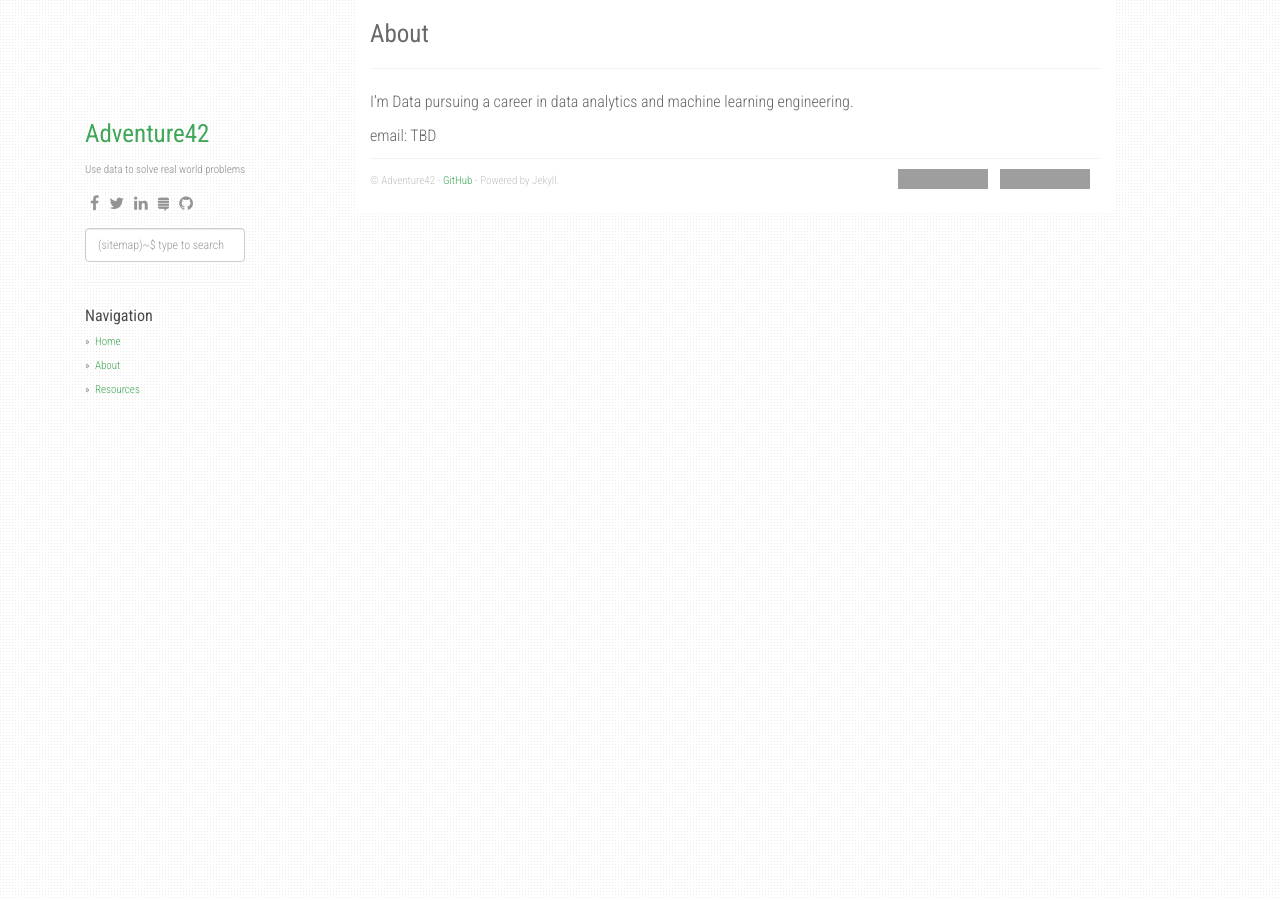
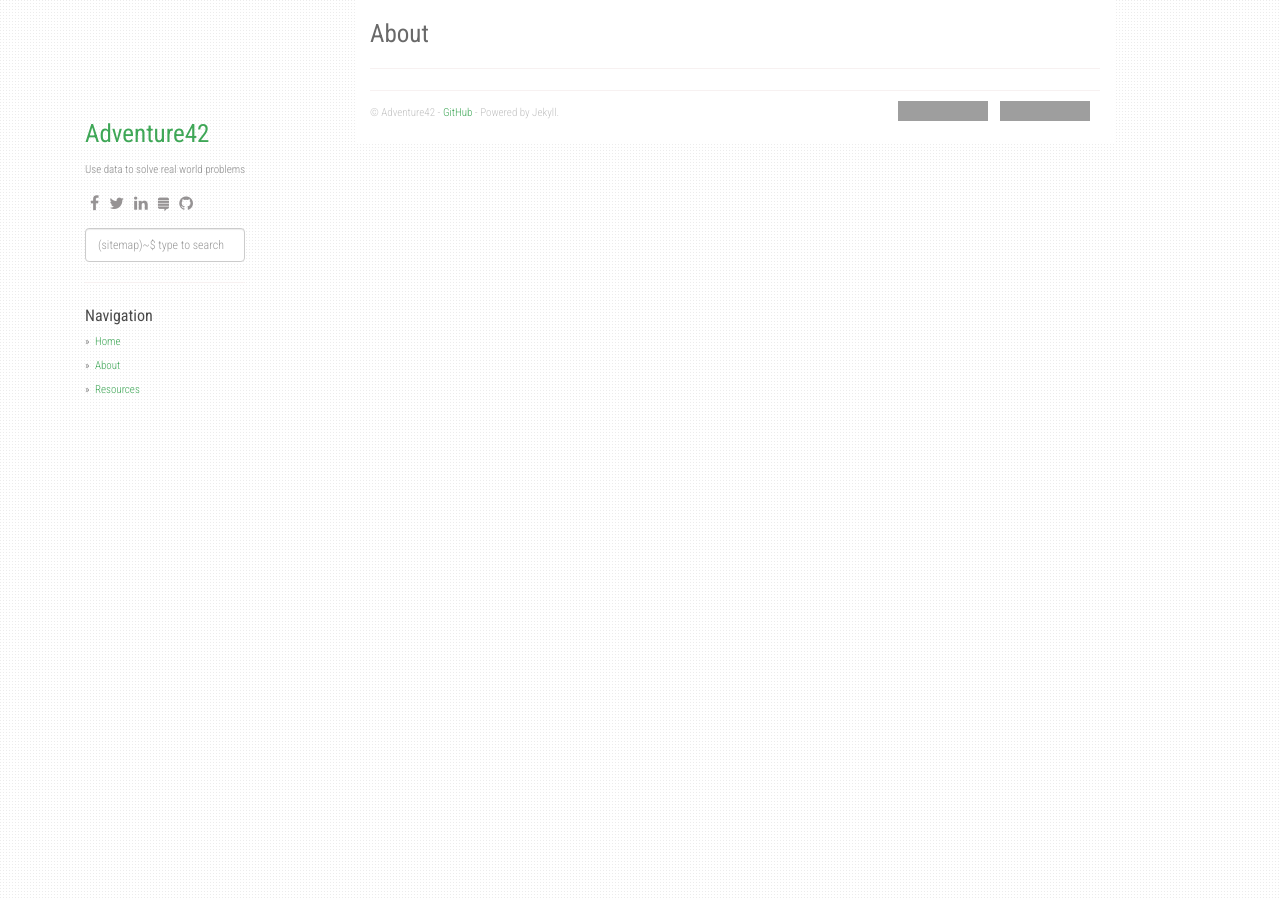
Before and after one commit to adventure42/adventure42.github.io, a Jekyll site: the page built from about.md, in a window 1280 px wide. Built offline with Jekyll 4.4.1, drawn with Linux system fonts in a browser that asks for light colours; nearby versions of some CDN libraries; grey boxes are pictures that could not be loaded.

Commit message:
Update about.md

```diff
--- a/about.md
+++ b/about.md
@@ -3,7 +3,3 @@ layout: page
 title: About
 permalink: /about/
 ---
-
-I'm Data pursuing a career in data analytics and machine learning engineering.
-
-email: TBD
```
